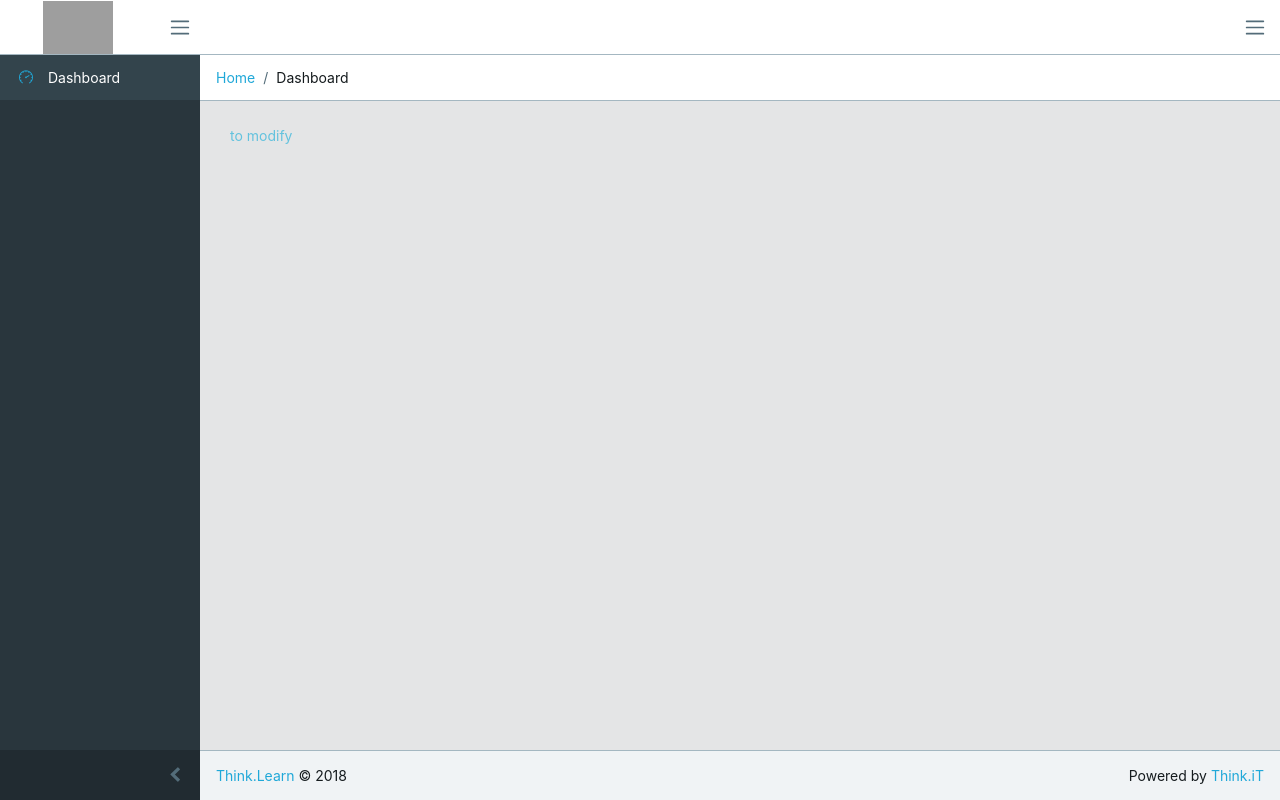
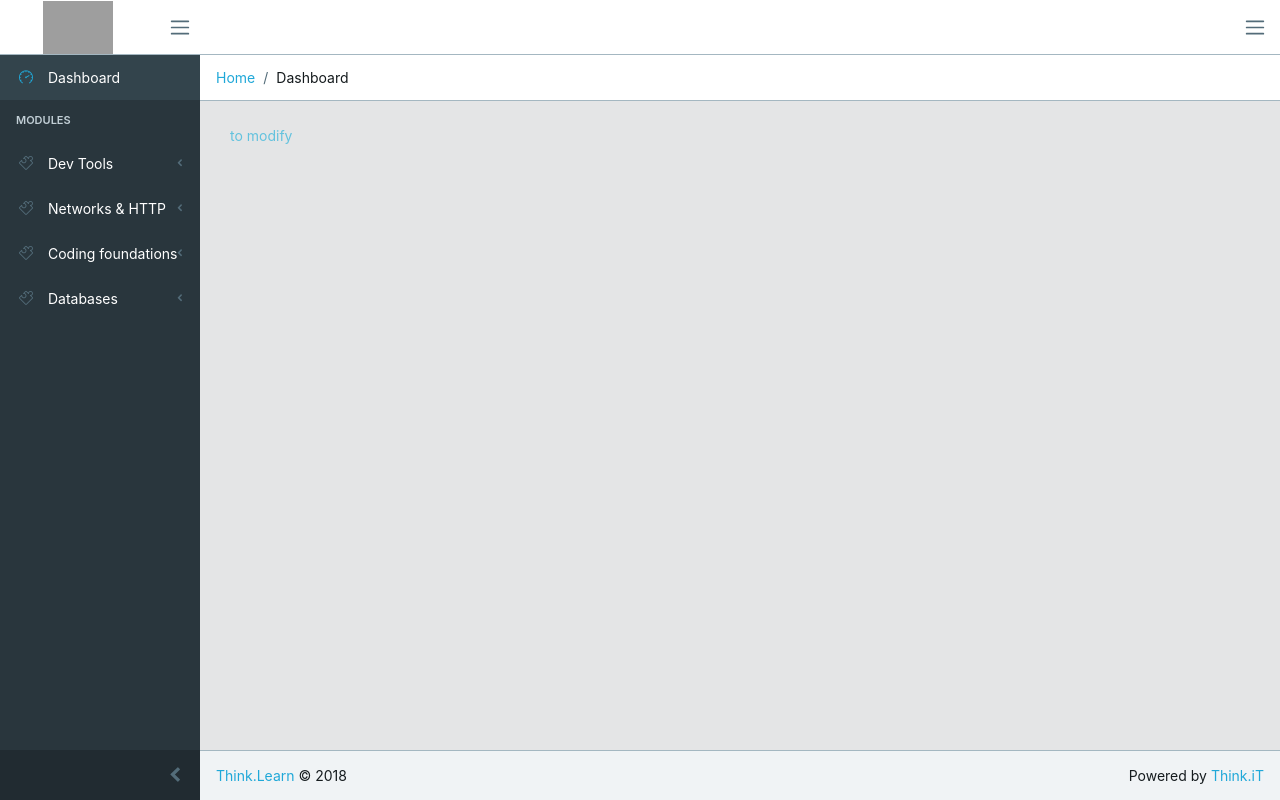
Before and after one commit to manel24/Think.iT_Learning_Dashboard, a Vue app in the folder dashboard/: page /#/dashboard in a window 1280 px wide. Built offline with nearby package versions, Linux system fonts and the light colour scheme; grey boxes are pictures that could not be loaded.

Commit message:
adding sidebar menu items (some modules) to _nav.js

```diff
--- a/dashboard/src/_nav.js
+++ b/dashboard/src/_nav.js
@@ -4,6 +4,79 @@ export default {
       name: 'Dashboard',
       url: '/dashboard',
       icon: 'icon-speedometer'
+    },
+    {
+      title: true,
+      name: 'Modules',
+      class: '',
+      wrapper: {
+        element: '',
+        attributes: {}
+      }
+    },
+    {
+      name: 'Dev Tools',
+      url: '/devTools',
+      icon: 'icon-puzzle',
+      children: [
+        {
+          name: 'Shell',
+          url: '/devTools/shelll'
+        },
+        {
+          name: 'Git',
+          url: '/devTools/git'
+        },
+        {
+          name: 'MakeFiles',
+          url: '/devTools/makefiles'
+        }
+      ]
+    },
+    {
+      name: 'Networks & HTTP',
+      url: '/networks',
+      icon: 'icon-puzzle',
+      children: [
+        {
+          name: 'Networking for Web Developers',
+          url: '/networks/networking'
+        },
+        {
+          name: 'HTTP & Web servers',
+          url: '/networks/http'
+        }
+      ]
+    },
+    {
+      name: 'Coding foundations',
+      url: '/coding',
+      icon: 'icon-puzzle',
+      children: [
+        {
+          name: 'Programming Foundations with Python',
+          url: '/coding/progFoundPython'
+        },
+        {
+          name: 'Code Quality',
+          url: '/coding/quality'
+        }
+      ]
+    },
+    {
+      name: 'Databases',
+      url: '/db',
+      icon: 'icon-puzzle',
+      children: [
+        {
+          name: 'Relational databases',
+          url: '/db/relational'
+        },
+        {
+          name: 'MongoDB',
+          url: '/db/mongo'
+        }
+      ]
     }
   ]
 }
--- a/dashboard/src/components/Sidebar/Sidebar.vue
+++ b/dashboard/src/components/Sidebar/Sidebar.vue
@@ -19,17 +19,17 @@
             <template v-if="item.children">
               <!-- First level dropdown -->
               <SidebarNavDropdown :key="index" :name="item.name" :url="item.url" :icon="item.icon">
-                <template v-for="(childL1, index) in item.children">
+                <template v-for="(childL1, index1) in item.children">
                   <template v-if="childL1.children">
                     <!-- Second level dropdown -->
-                    <SidebarNavDropdown :key="index" :name="childL1.name" :url="childL1.url" :icon="childL1.icon">
+                    <SidebarNavDropdown :key="index1" :name="childL1.name" :url="childL1.url" :icon="childL1.icon">
                       <li class="nav-item" :key="index2" v-for="(childL2, index2) in childL1.children">
                         <SidebarNavLink :name="childL2.name" :url="childL2.url" :icon="childL2.icon" :badge="childL2.badge" :variant="item.variant"/>
                       </li>
                     </SidebarNavDropdown>
                   </template>
                   <template v-else>
-                    <SidebarNavItem :key="index" :classes="item.class">
+                    <SidebarNavItem :key="index1" :classes="item.class">
                       <SidebarNavLink :name="childL1.name" :url="childL1.url" :icon="childL1.icon" :badge="childL1.badge" :variant="item.variant"/>
                     </SidebarNavItem>
                   </template>
--- a/dashboard/src/components/Sidebar/SidebarFooter.vue
+++ b/dashboard/src/components/Sidebar/SidebarFooter.vue
@@ -1,6 +1,6 @@
 <template>
   <div></div>
-  <!--<div class="sidebar-footer"></div>-->
+  <!-- <div class="sidebar-footer"></div> -->
 </template>
 <script>
 
--- a/dashboard/src/components/Sidebar/SidebarForm.vue
+++ b/dashboard/src/components/Sidebar/SidebarForm.vue
@@ -1,6 +1,6 @@
 <template>
   <div></div>
-  <!--<div class="sidebar-form"></div>-->
+  <!-- <div class="sidebar-form"></div> -->
 </template>
 <script>
 
--- a/dashboard/src/components/Sidebar/SidebarHeader.vue
+++ b/dashboard/src/components/Sidebar/SidebarHeader.vue
@@ -1,6 +1,6 @@
 <template>
   <div></div>
-  <!--<div class="sidebar-header"></div>-->
+  <!-- <div class="sidebar-header"></div> -->
 </template>
 <script>
 
--- a/dashboard/src/components/Sidebar/SidebarNavLabel.vue
+++ b/dashboard/src/components/Sidebar/SidebarNavLabel.vue
@@ -7,7 +7,6 @@
 <script>
 import SidebarNavItem from './SidebarNavItem'
 import SidebarNavLink from './SidebarNavLink'
-
 export default {
   name: 'sidebar-nav-label',
   components: {
```
